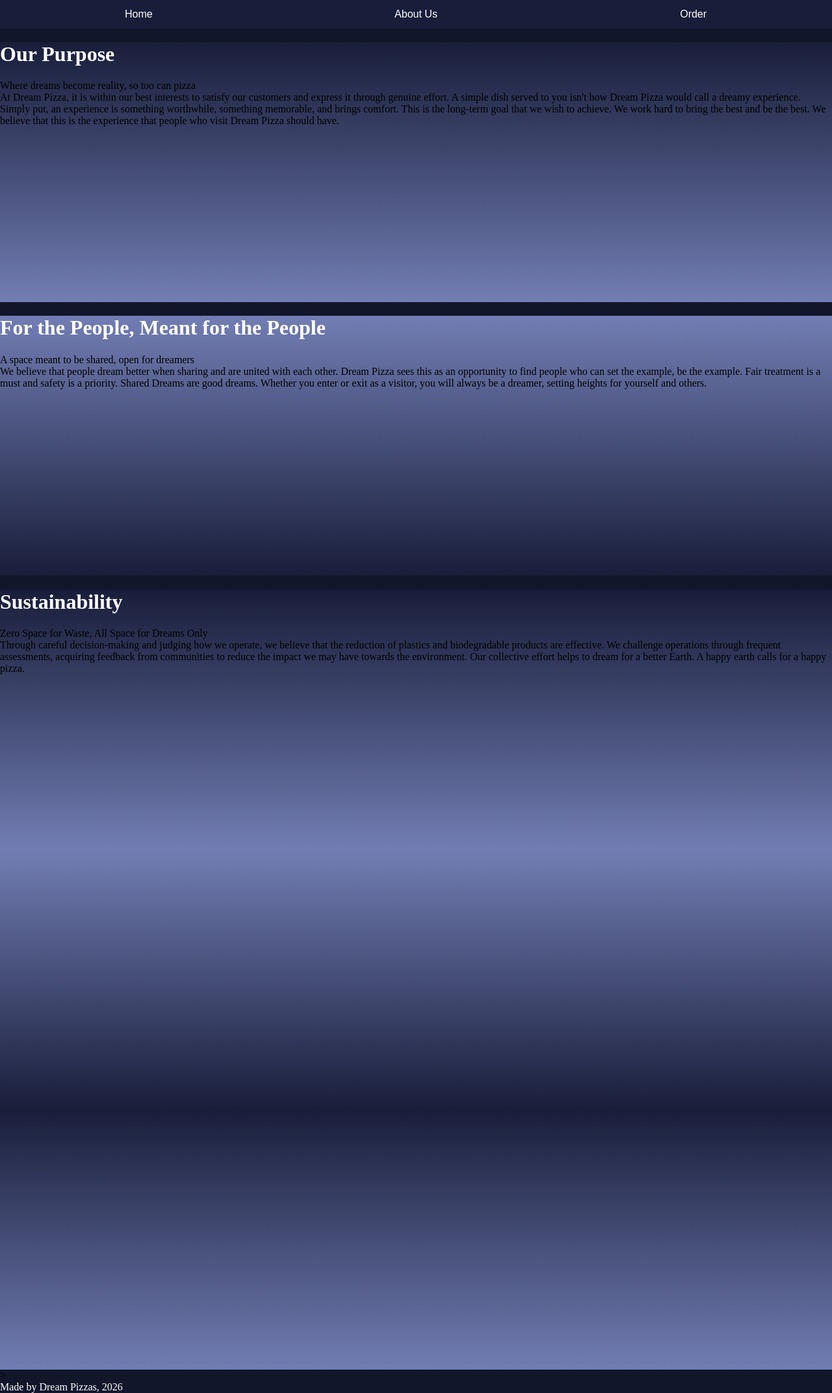
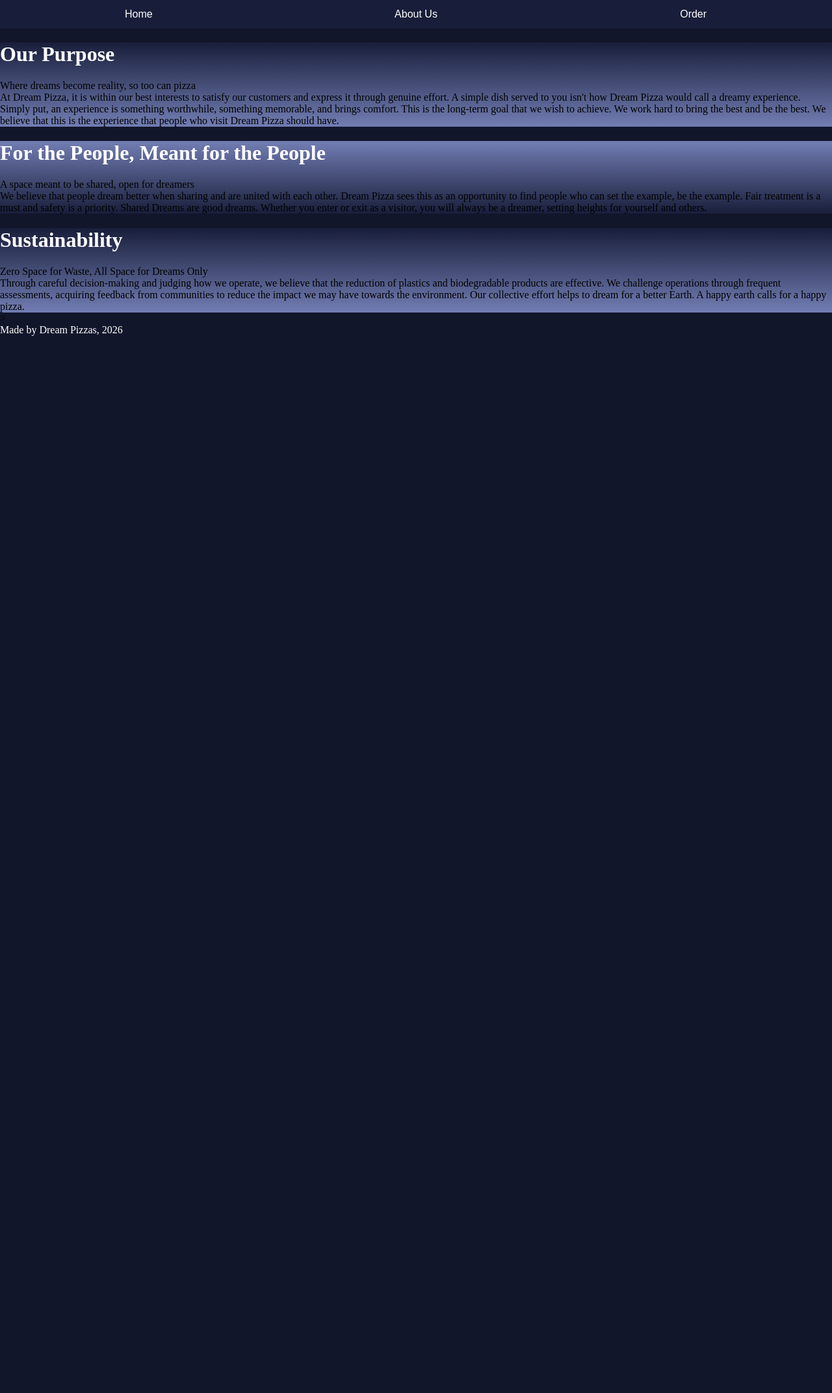
Before and after one commit to st25209-lgtm/CSC2-AS91896-AS91897, a Flask app: page /about in a window 1280 px wide. Shown: the whole page at 65% size. After the commit the page ends 517 px from the top, so only its background shows below. Run offline with Flask 3, Linux system fonts and the light colour scheme; some web fonts are replaced.

Commit message:
Each About Us block's height will now fit the content

```diff
--- a/static/css/about.css
+++ b/static/css/about.css
@@ -1,8 +1,7 @@
 /* About Us Page */
 .about-us-block {
     width: 100vw;
-    height: 400px;
-    max-height: 400px;
+    height: fit-content;
 }
 
 .aub-first {
```
